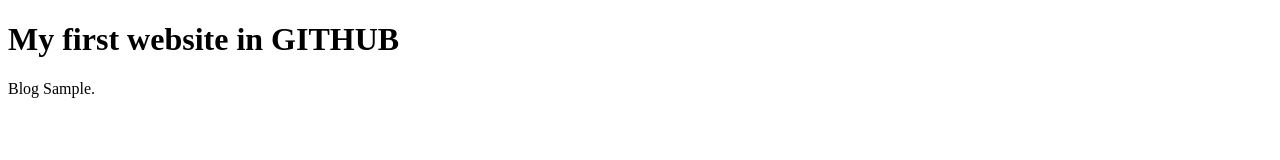
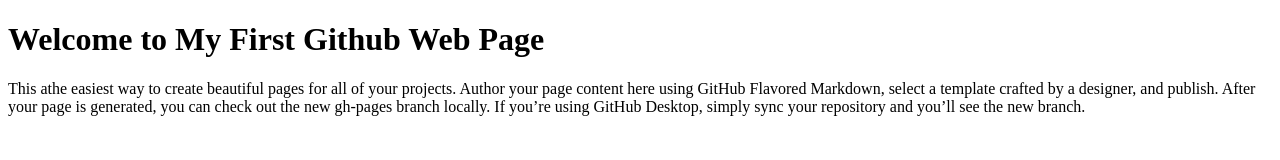
Before and after one commit to wrines/WEB, a plain HTML site: page index.html in a window 1280 px wide. Drawn offline with Linux system fonts and the light colour scheme.

Commit message:
Update index.html

```diff
--- a/index.html
+++ b/index.html
@@ -2,9 +2,12 @@
 <html>
 <body>
 
-<h1>My first website in GITHUB</h1>
+<h1>Welcome to My First Github Web Page</h1>
 
-<p>Blog Sample.</p>
+This athe easiest way to create beautiful pages for all of your projects.
+Author your page content here using GitHub Flavored Markdown, select a template crafted by a designer,
+and publish. After your page is generated, you can check out the new gh-pages branch locally. If you’re using GitHub Desktop,
+simply sync your repository and you’ll see the new branch.
 
 </body>
 </html>
```
